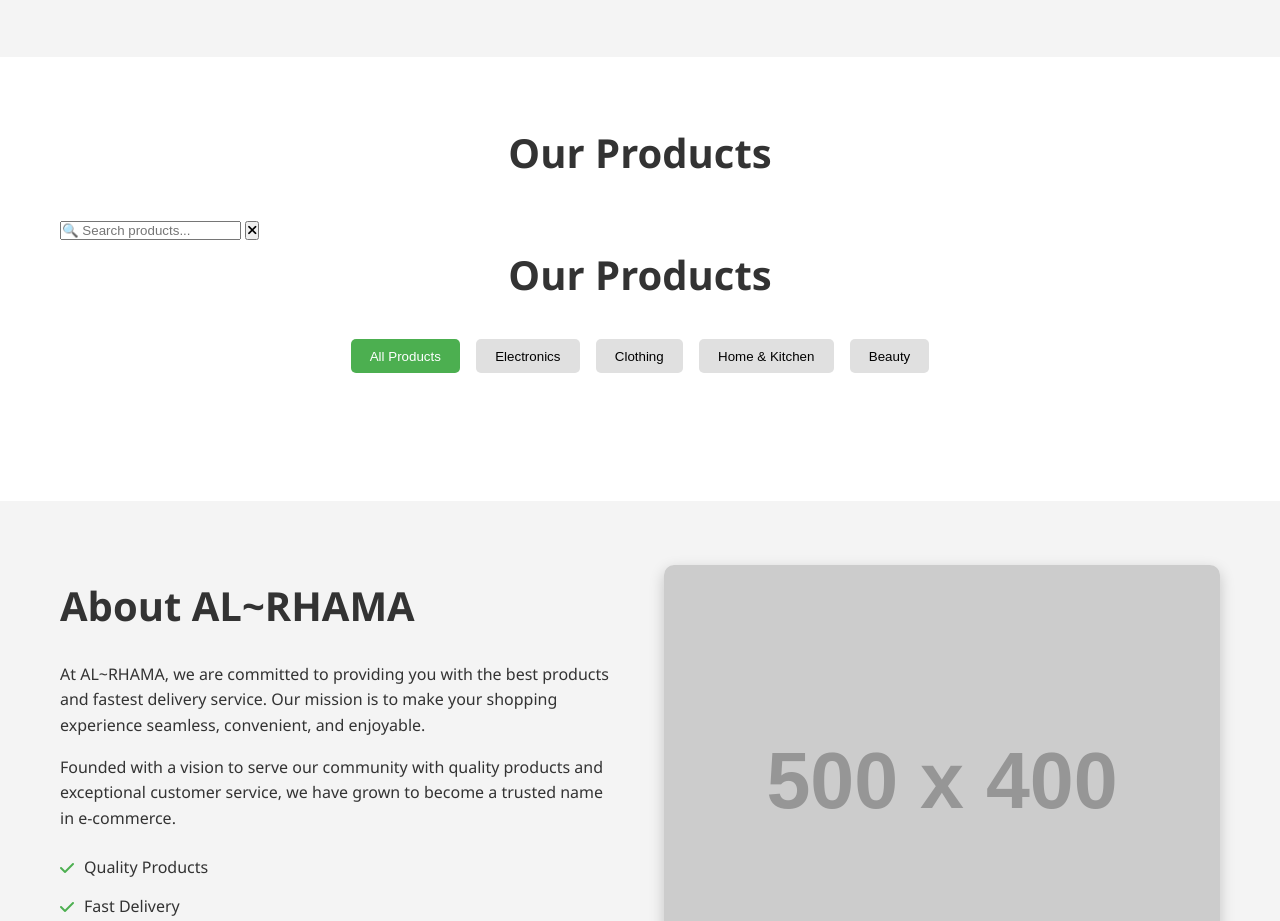
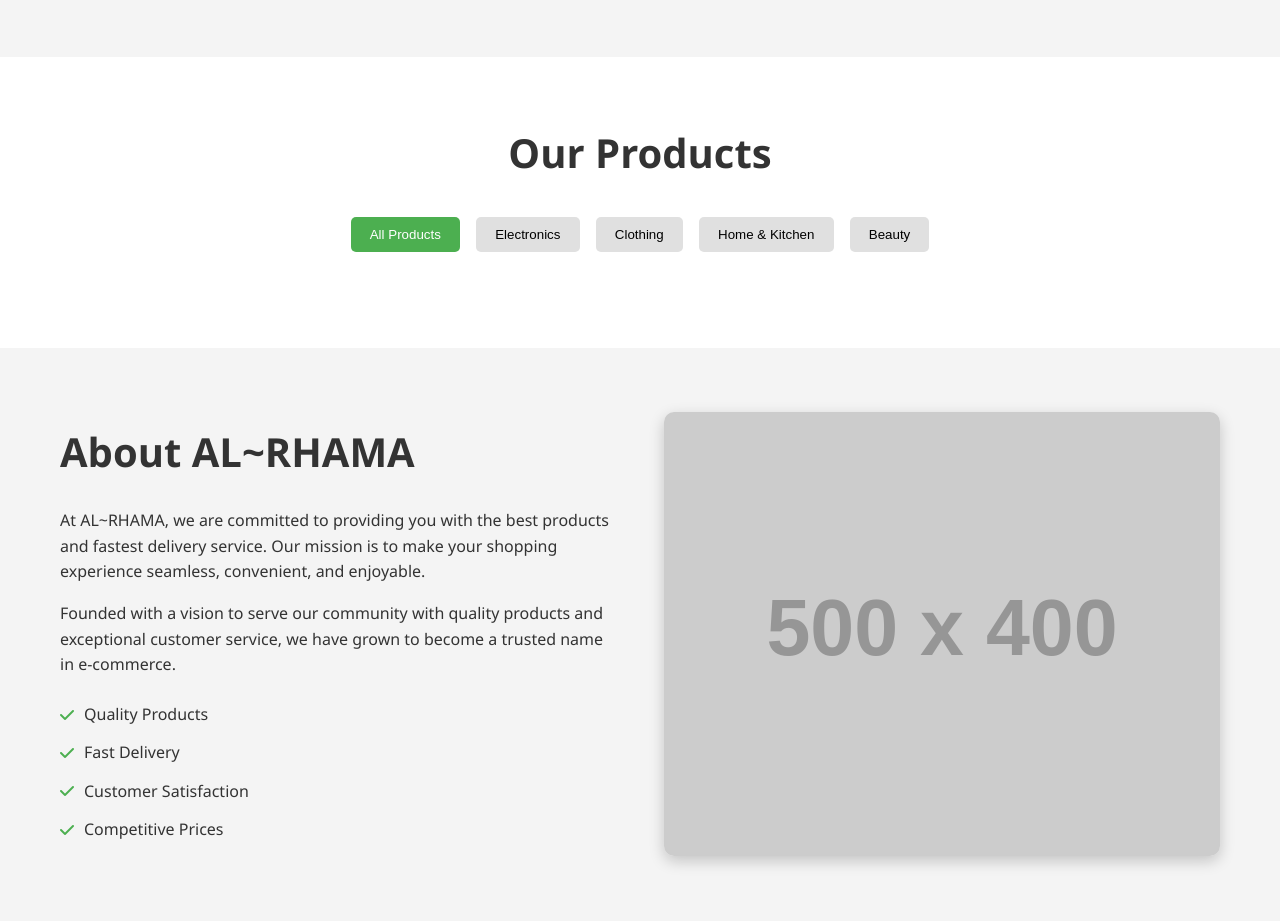
Before and after one commit to dawudanazir123-ship-it/evidence-website, a plain HTML site: page index.html in a window 1280 px wide. Shown: the part 1600-2521 px from the top of the page. Drawn offline with Linux system fonts and the light colour scheme; placeholder pictures from the web are drawn by us.

Commit message:
Update index.html

```diff
--- a/index.html
+++ b/index.html
@@ -145,18 +145,6 @@
 
     <!-- Products Section -->
     <section id="products" class="products">
-    <div class="container">
-        <h2>Our Products</h2>
-
-        <!-- Search Bar -->
-        <div class="search-container">
-            <div class="search-box">
-                <input type="text" id="searchInput" placeholder="🔍 Search products..." onkeyup="searchProducts()">
-                <button onclick="clearSearch()"><i class="fas fa-times"></i></button>
-            </div>
-        </div>
-
-        <div class="product-filters">
         <div class="container">
             <h2>Our Products</h2>
             <div class="product-filters">
```
